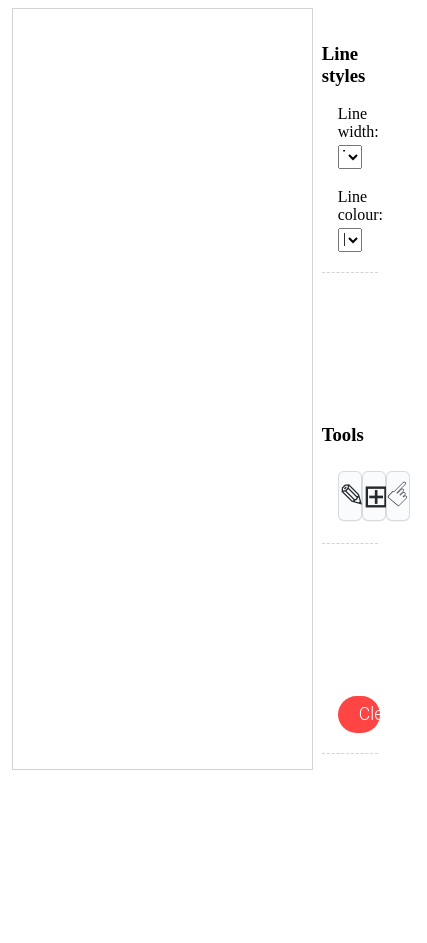
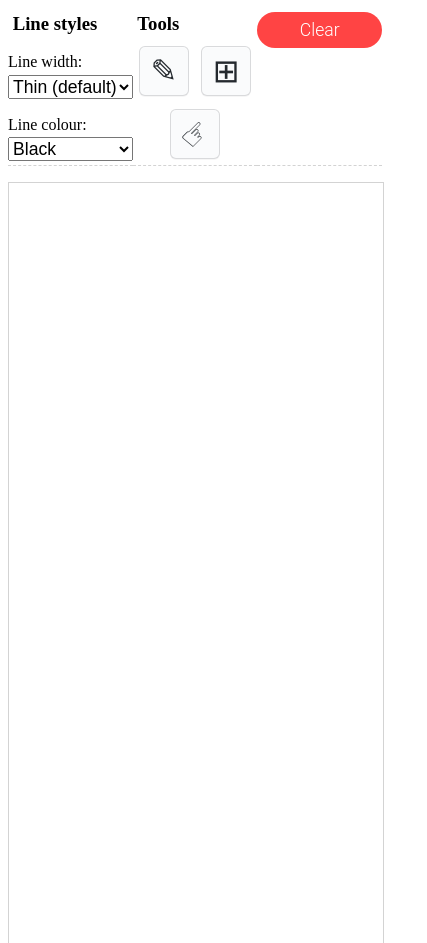
Before and after one commit to domhnall/draw, a plain HTML site: page index.html in a window 390 px wide. Shown: the top 943 px of the page, 427 px wide, since content can reach past the window. Before the commit the page ends 844 px from the top, so only its background shows below. Drawn offline with Linux system fonts and the light colour scheme.

Commit message:
Merge recent changes from main to improve touch and mobile experience

```diff
--- a/css/styles.css
+++ b/css/styles.css
@@ -7,7 +7,7 @@
 }
 
 #control_panel {
-  width: 15%;
+  width: 20%;
 }
 
 #draw_panel_wrapper {
@@ -17,8 +17,12 @@
   position: relative;
 }
 
+#draw_panel_wrapper canvas{
+  pointer-events: none;
+}
 canvas#draw_panel {
-  z-index: 1;
+  pointer-events: auto;
+  touch-action: none;
 }
 
 #tool_wrapper canvas {
@@ -71,8 +75,12 @@ button, input[type=file] {
   align-items: stretch;
 }
 .control_panel_section {
-  margin: 1em 0;
+  margin: 0.5em 0;
   border-bottom: 1px dashed lightgrey;
+}
+
+.control_panel_section h3 {
+  margin: 0.25em;
 }
 
 .control_option {
@@ -133,3 +141,38 @@ button, input[type=file] {
 .btn.tool-btn .erase_rect {
   transform: rotate(-0.125turn);
 }
+
+@media only screen and (max-width: 600px) {
+  #tool_wrapper {
+    flex-direction: column;
+  }
+  #control_panel {
+    width: 100%;
+    flex-direction: row;
+    justify-content: space-between;
+    flex-wrap: wrap;
+  }
+  #draw_panel_wrapper {
+    width: 100%;
+  }
+  .control_option {
+    margin: 0;
+  }
+  .control_panel_section {
+    margin: 0;
+    display: flex;
+    flex-direction: column;
+    justify-content: space-between;
+    flex: 1 1 25%;
+    margin-bottom: 1rem;
+  }
+  #tools .control_option {
+    display: flex;
+    flex-direction: row;
+    flex-wrap: wrap;
+  }
+  #tools .control_option .tool-btn {
+    min-width: 40%;
+    flex: 0;
+  }
+}
--- a/js/page.js
+++ b/js/page.js
@@ -13,7 +13,9 @@ window.PAGE = (function(page){
     $line_colour_btn.addEventListener("change", function(e){
       page.ctx.strokeStyle = e.target.value;
     });
-    $reset_btn.addEventListener("click", function(e){
+
+    ["touchstart", "click"].forEach(function(event_type){
+      $reset_btn.addEventListener(event_type, function(e){
         if(confirm("This will completely clear your work on the canvas. You cannot undo. Are you sure?")){
           page.ctx.clearRect(0, 0, page.canvas.width, page.canvas.height);
           document.querySelectorAll("canvas").forEach(function($canvas){
@@ -24,8 +26,8 @@ window.PAGE = (function(page){
         }
       });
 
-    // Clicking anywhere outstide of canvas should deactivate currently active tool
-    document.getElementById("tool_wrapper").addEventListener("click", function(event){
+      // Click/tap anywhere outstide of canvas should deactivate currently active tool
+      document.getElementById("tool_wrapper").addEventListener(event_type, function(event){
         const $target = event.target;
         if(page.canvas.parentNode.contains($target)){
           return;
@@ -35,6 +37,7 @@ window.PAGE = (function(page){
           if($btn!==$target){
             $btn.click();
           }
+        });
       });
     });
   };
--- a/js/rectangle.js
+++ b/js/rectangle.js
@@ -103,6 +103,7 @@ class DraggableRectangle extends Rectangle {
     // Handling touch events
     method.call(this.orig_canvas, 'touchstart', this.touchstart, false);
     method.call(this.orig_canvas, 'touchmove', this.touchmove);
+    method.call(this.orig_canvas, 'touchend', this.mouseup);
 
     // Handling mouse events
     method.call(this.orig_canvas, 'mousedown', this.mousedown, false);
@@ -167,11 +168,11 @@ class DraggableRectangle extends Rectangle {
     event.preventDefault();
     if (event.targetTouches.length == 1) {
       const touch = event.targetTouches[0];
+      this.p.x = touch.pageX;
+      this.p.y = touch.pageY;
       if(!this.dragging){
         return;
       }
-      this.p.x = touch.pageX;
-      this.p.y = touch.pageY;
       this.move(this.p);
     }
   }
@@ -185,11 +186,6 @@ class DraggableRectangle extends Rectangle {
     }
     this.move(this.p);
   }
-
-  identity(x) {
-    return x;
-  }
-
 }
 
 class DragHandle extends DraggableRectangle {
@@ -229,23 +225,24 @@ class DragHandle extends DraggableRectangle {
   move_end(point){
     this.rect.draw_drag_handles();
   }
-
 }
 
 class ResizableDraggableRectangle extends DraggableRectangle {
-  constructor({x, y, width, height, canvas}={}) {
+  constructor({x, y, width, height, canvas, handle_size=6, handle_margin=7}={}) {
     super({x: x, y: y, width: width, height: height, canvas: canvas});
-    this.drag_handles = []
+    this.drag_handles = [];
+    this.handle_size = handle_size;
+    this.handle_margin = handle_margin;
   }
 
   draw_drag_handles(){
     const that = this;
     this.destroy_drag_handles();
     this.drag_handles = [
-      [this.x, this.y-this.height/2-7, function(x){ return that.x; }, function(y){ return Math.min(y, that.y); }, -1],
-      [this.x, this.y+this.height/2+7, function(x){ return that.x; }, function(y){ return Math.max(y, that.y); }, +1],
-      [this.x-this.width/2-7, this.y, function(x){ return Math.min(x, that.x); }, function(y){ return that.y; }, -1],
-      [this.x+this.width/2+7, this.y, function(x){ return Math.max(x, that.x); }, function(y){ return that.y; }, +1]
+      [this.x, this.y-this.height/2-this.handle_margin, function(x){ return that.x; }, function(y){ return Math.min(y, that.y); }, -1],
+      [this.x, this.y+this.height/2+this.handle_margin, function(x){ return that.x; }, function(y){ return Math.max(y, that.y); }, +1],
+      [this.x-this.width/2-this.handle_margin, this.y, function(x){ return Math.min(x, that.x); }, function(y){ return that.y; }, -1],
+      [this.x+this.width/2+this.handle_margin, this.y, function(x){ return Math.max(x, that.x); }, function(y){ return that.y; }, +1]
     ].map(function(args){
       return new DragHandle({
         x: args[0],
@@ -254,6 +251,7 @@ class ResizableDraggableRectangle extends DraggableRectangle {
         clamp_y: args[3],
         drag_direction: args[4],
         rect: that,
+        size: that.handle_size
       });
     });
   }
--- a/js/shape.js
+++ b/js/shape.js
@@ -4,13 +4,16 @@ window.SHAPE =(function(s){
     canvas = null,
     p = null,
     all_rectangles = [],
-    shifted = false;
+    handle_margin_px = 7,
+    handle_size_px = 6;
 
   const drop_rect = function(point){
     let rect = new ResizableDraggableRectangle({
       x: point.canvas_x,
       y: point.canvas_y,
-      canvas: canvas })
+      canvas: canvas,
+      handle_margin: handle_margin_px,
+      handle_size: handle_size_px});
     all_rectangles.push(rect.draw());
   };
 
@@ -62,6 +65,12 @@ window.SHAPE =(function(s){
       }
     });
 
+    document.addEventListener('touchstart', function on_first_touch() {
+      handle_margin_px = 14;
+      handle_size_px = 10;
+      document.removeEventListener('touchstart', on_first_touch, false);
+    }, false);
+
     // Switching between active rectangles
     canvas.addEventListener('active', function(event){
       const active_rect = event.detail;
```
Lines whose indentation alone changed are shown as unchanged.
